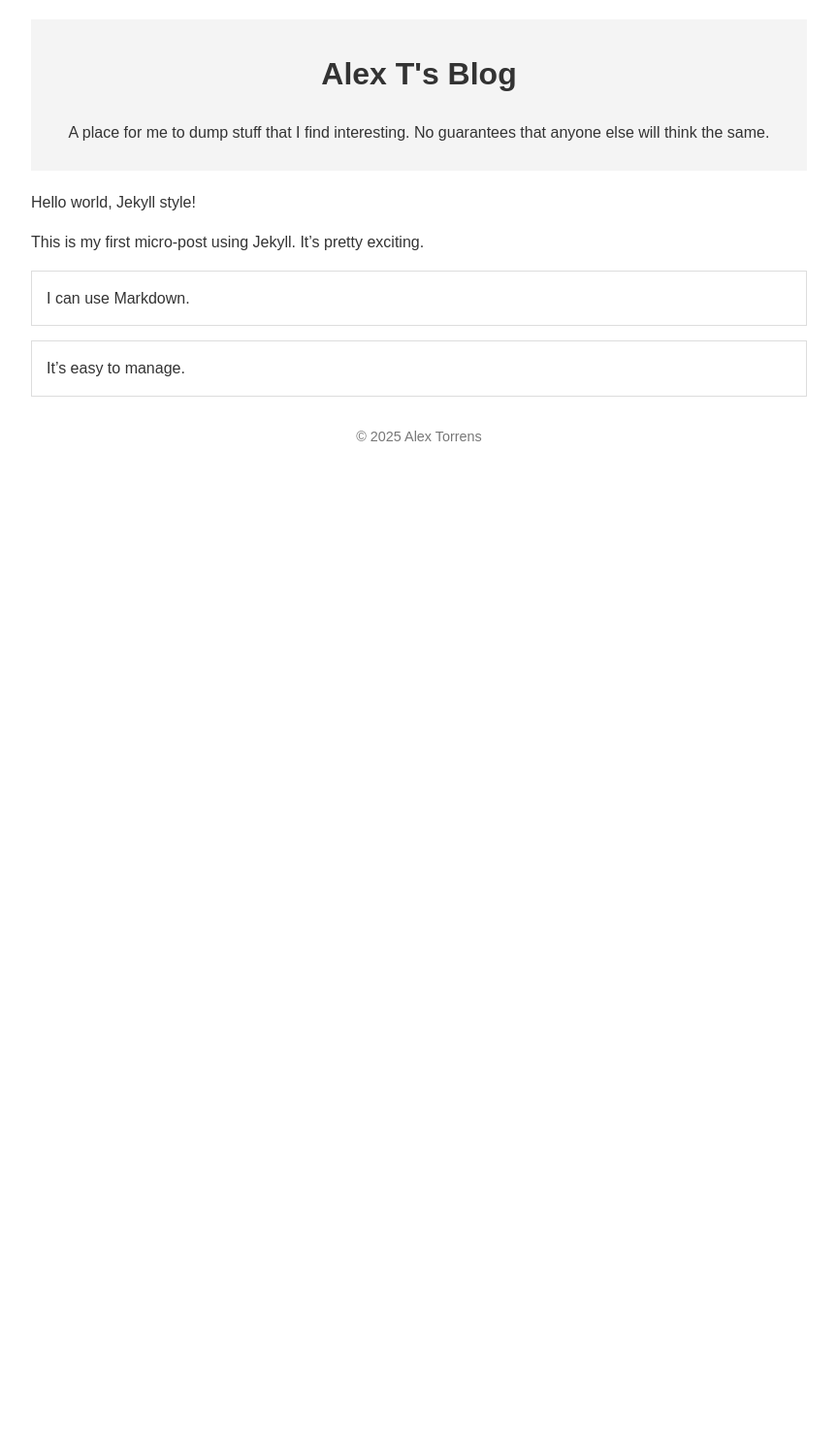
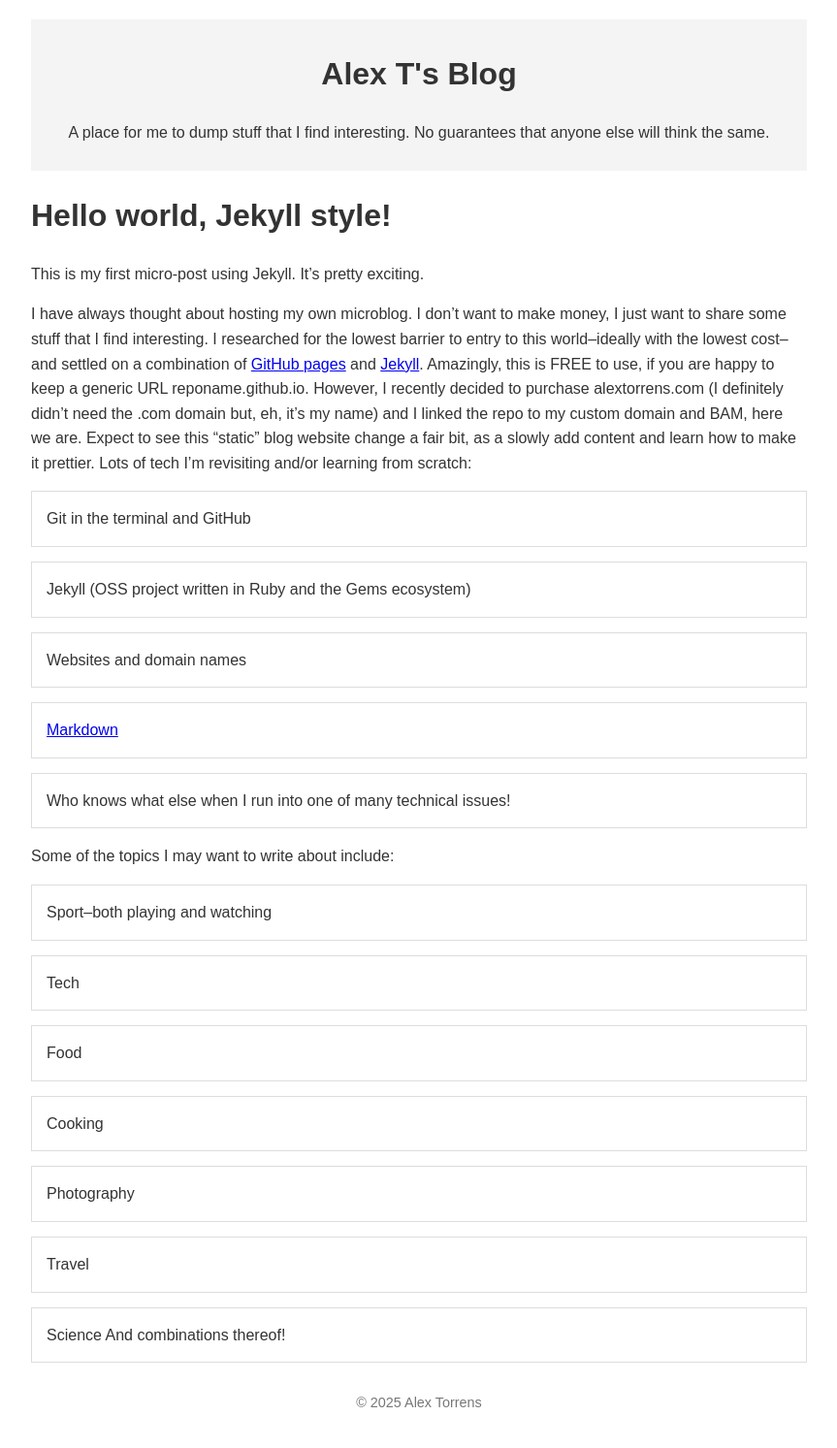
Before and after one commit to ajtorrens/ajtorrens.github.io, a Jekyll site: the page built from _posts/2025-05-11-my-first-jekyll-post.md, in a window 1280 px wide. Shown: the whole page at 97% size, without its empty margins (208-1071 px from the left). Built offline with Jekyll 4.4.1, drawn with Linux system fonts in a browser that asks for light colours; before the commit the page ends 900 px from its top, so only the background shows below that.

```diff
--- a/_posts/2025-05-11-my-first-jekyll-post.md
+++ b/_posts/2025-05-11-my-first-jekyll-post.md
@@ -1,13 +1,29 @@
 ---
 layout: default # Or a specific 'post' layout if you create one
-title: "My First Jekyll Post!"
+title: "Hello, world!"
 date: 2025-05-11 19:00:00 +0100 # Optional: time and timezone
-categories: thoughts # Optional: categorise your post
+categories: random # Optional: categorise your post
 ---
 
-Hello world, Jekyll style!
+# Hello world, Jekyll style!
 
 This is my first micro-post using Jekyll. It's pretty exciting.
 
-- I can use Markdown.
-- It's easy to manage.
+I have always thought about hosting my own microblog. I don't want to make money, I just want to share some stuff that I find interesting.
+I researched for the lowest barrier to entry to this world--ideally with the lowest cost--and settled on a combination of [GitHub pages](https://pages.github.com/) and [Jekyll](https://jekyllrb.com/). Amazingly, this is FREE to use, if you are happy to keep a generic URL reponame.github.io. However, I recently decided to purchase alextorrens.com (I definitely didn't need the .com domain but, eh, it's my name) and I linked the repo to my custom domain and BAM, here we are.
+Expect to see this "static" blog website change a fair bit, as a slowly add content and learn how to make it prettier. Lots of tech I'm revisiting and/or learning from scratch:
+- Git in the terminal and GitHub
+- Jekyll (OSS project written in Ruby and the Gems ecosystem)
+- Websites and domain names
+- [Markdown](https://daringfireball.net/projects/markdown/)
+- Who knows what else when I run into one of many technical issues!
+
+Some of the topics I may want to write about include:
+- Sport--both playing and watching
+- Tech
+- Food
+- Cooking
+- Photography
+- Travel
+- Science
+And combinations thereof!
```
Also changed, not shown: _posts/2025-05-12-half-decade-herbivore.md (added, +83 -0 lines).
